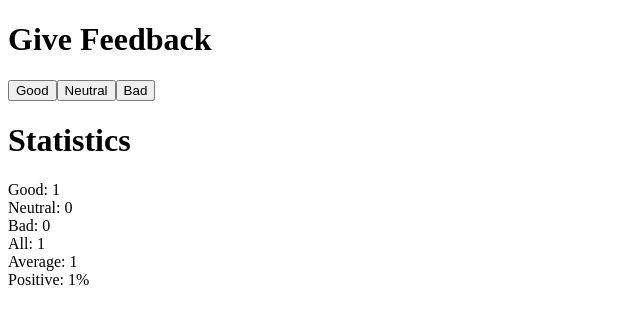
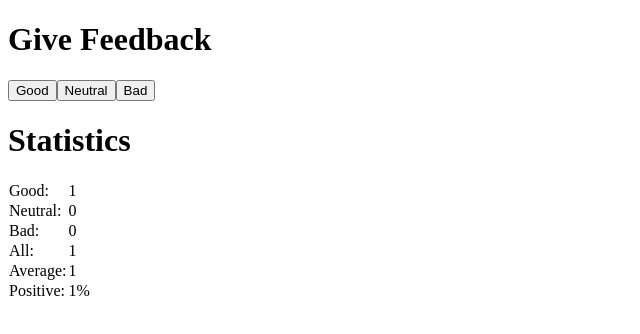
Before and after one commit to terhol/FullstackOpen2024, a React (Vite) app in the folder part1/unicafe/: page / in a window 1280 px wide. Both pictures are taken after a click on the button "Good". Shown: the top 334 px of the page, without its empty margins (0-640 px from the left). Built offline with nearby package versions, Linux system fonts and the light colour scheme.

Commit message:
Finished step 1.11

```diff
--- a/part1/unicafe/src/components/StatisticLine.jsx
+++ b/part1/unicafe/src/components/StatisticLine.jsx
@@ -1,8 +1,8 @@
 /* eslint-disable react/prop-types */
 export const StatisticLine = ({ text, value }) => {
   return (
-    <div>
-      {text}: {value}
-    </div>
+    <tr>
+      <td>{text}:</td> <td>{value}</td>
+    </tr>
   );
 };
```
